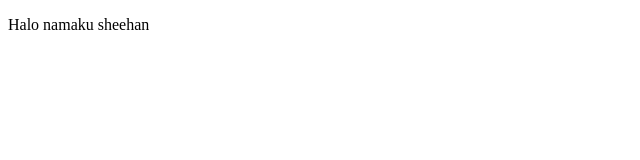
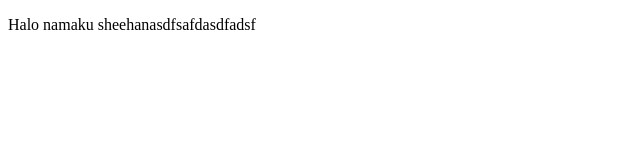
Before and after one commit to HanumGoo/skills-introduction-to-github, a plain HTML site: page Index.html in a window 1280 px wide. Shown: the whole page, without its empty margins (0-640 px from the left). Drawn offline with Linux system fonts and the light colour scheme.

Commit message:
ubah paragraf

```diff
--- a/Index.html
+++ b/Index.html
@@ -6,6 +6,6 @@
     <title>Document</title>
 </head>
 <body>
-    <p>Halo namaku sheehan</p>
+    <p>Halo namaku sheehanasdfsafdasdfadsf</p>
 </body>
 </html>
```
